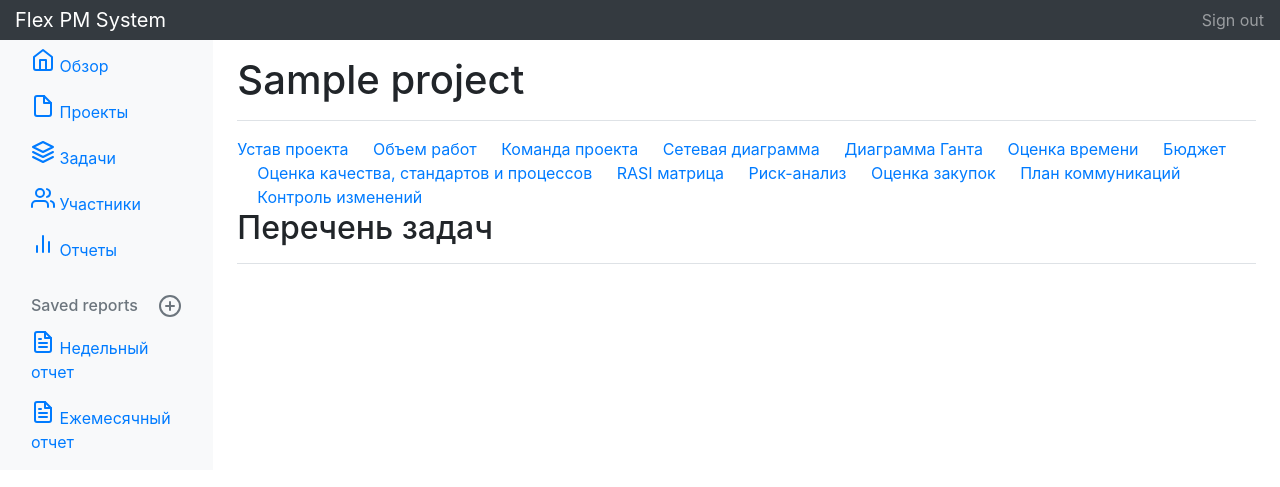
After one commit to Serzh470/Flex, a Django app: page /project_dashboard/1/ in a window 1280 px wide. The commit adds this page. Shown: the top 487 px of the page. Run offline with Django 3.2, Linux system fonts and the light colour scheme; tables that the repository leaves empty hold one stand-in row (values such as "Sample post"); parts of the project's set-up code (start-up, migrations or seed data) failed here and were passed over; some libraries are stand-ins or nearby versions.

Commit message:
create project dashboard page

```diff
--- a/flex/project/templates/index.html
+++ b/flex/project/templates/index.html
@@ -83,8 +83,6 @@
           </div>
         </nav>
 
-
-
         <main role="main" class="col-md-9 ml-sm-auto col-lg-10 pt-3 px-4">
 
             {% block home %}{% endblock %}
@@ -92,6 +90,7 @@
             {% block tasks %}{% endblock %}
             {% block create_task %}{% endblock %}
             {% block delete_task %}{% endblock %}
+            {% block project_dashboard %}{% endblock %}
 
         </main>
 
--- /dev/null
+++ b/flex/project/templates/project_dashboard.html
@@ -0,0 +1,41 @@
+
+{% extends 'index.html' %}
+
+{% block project_dashboard %}
+
+    <div class="d-flex justify-content-between flex-wrap flex-md-nowrap align-items-center pb-2 mb-3 border-bottom">
+        <h1 class="h1">{{ project.name }}</h1>
+    </div>
+
+    <a href="#" class="card-link">Устав проекта</a>
+
+    <a href="#" class="card-link">Объем работ</a>
+
+    <a href="#" class="card-link">Команда проекта</a>
+
+    <a href="#" class="card-link">Сетевая диаграмма</a>
+
+    <a href="#" class="card-link">Диаграмма Ганта</a>
+
+    <a href="#" class="card-link">Оценка времени</a>
+
+    <a href="#" class="card-link">Бюджет</a>
+
+    <a href="#" class="card-link">Оценка качества, стандартов и процессов</a>
+
+    <a href="#" class="card-link">RASI матрица</a>
+
+    <a href="#" class="card-link">Риск-анализ</a>
+
+    <a href="#" class="card-link">Оценка закупок</a>
+
+    <a href="#" class="card-link">План коммуникаций</a>
+
+    <a href="#" class="card-link">Контроль изменений</a>
+
+
+    <div class="d-flex justify-content-between flex-wrap flex-md-nowrap align-items-center pb-2 mb-3 border-bottom">
+        <h2 class="h2">Перечень задач</h2>
+    </div>
+
+{% endblock %}
--- a/flex/project/templates/project_list.html
+++ b/flex/project/templates/project_list.html
@@ -19,7 +19,9 @@
         <tbody>
             {% for project in object_list %}
                 <tr>
-                    <td>{{project.name}}</td>
+                    <td>
+                        <a href="/project_dashboard/{{ project.id }}/" class="card-link">{{project.name}}</a>
+                    </td>
                     <td>{{project.start_date }}</td>
                     <td>{{project.end_date }}</td>
                     <td>{{project.project_manager }}</td>
--- a/flex/project/urls.py
+++ b/flex/project/urls.py
@@ -1,5 +1,5 @@
 from django.conf.urls import url
-from .views import Home, MyProjectList, MyTaskList
+from .views import Home, MyProjectList, MyTaskList, ProjectDashboard
 from .forms import TaskCreate, TaskUpdate, TaskDelete
 
 urlpatterns = [
@@ -9,4 +9,5 @@ urlpatterns = [
     url(r'^addtask/$', TaskCreate.as_view(), name='add_task'),
     url(r'^updtask/(?P<pk>\d+)/$', TaskUpdate.as_view(), name='upd_task'),
     url(r'^deltask/(?P<pk>\d+)/$', TaskDelete.as_view(), name='del_task'),
+    url(r'^project_dashboard/(?P<pk>\d+)/$', ProjectDashboard.as_view(), name='project_dashboard'),
 ]
--- a/flex/project/views.py
+++ b/flex/project/views.py
@@ -1,9 +1,9 @@
 from .models import Project, Task
 from django.views.generic.list import ListView
 from django.views.generic.base import TemplateView
+from django.views.generic.detail import DetailView
 
 # Create your views here.
-
 
 class Home(TemplateView):
     """
@@ -40,3 +40,11 @@ class MyProjectList(ListView):
 
     def get_queryset(self):
         return Project.objects.all()
+
+
+class ProjectDashboard(DetailView):
+    """
+    Display project dashboard
+    """
+    template_name = 'project_dashboard.html'
+    model = Project
```
